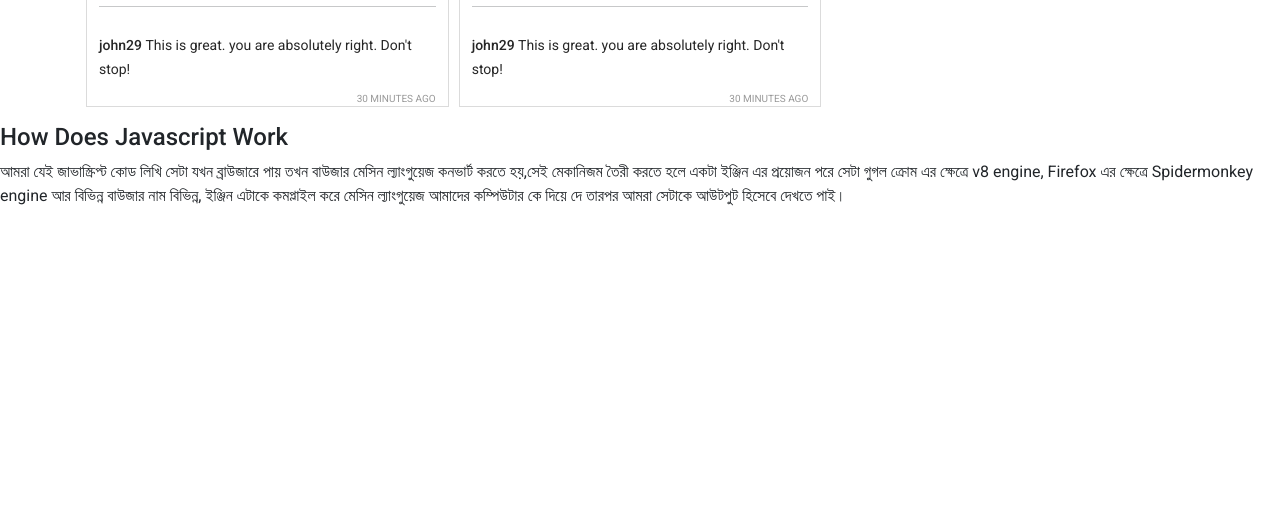
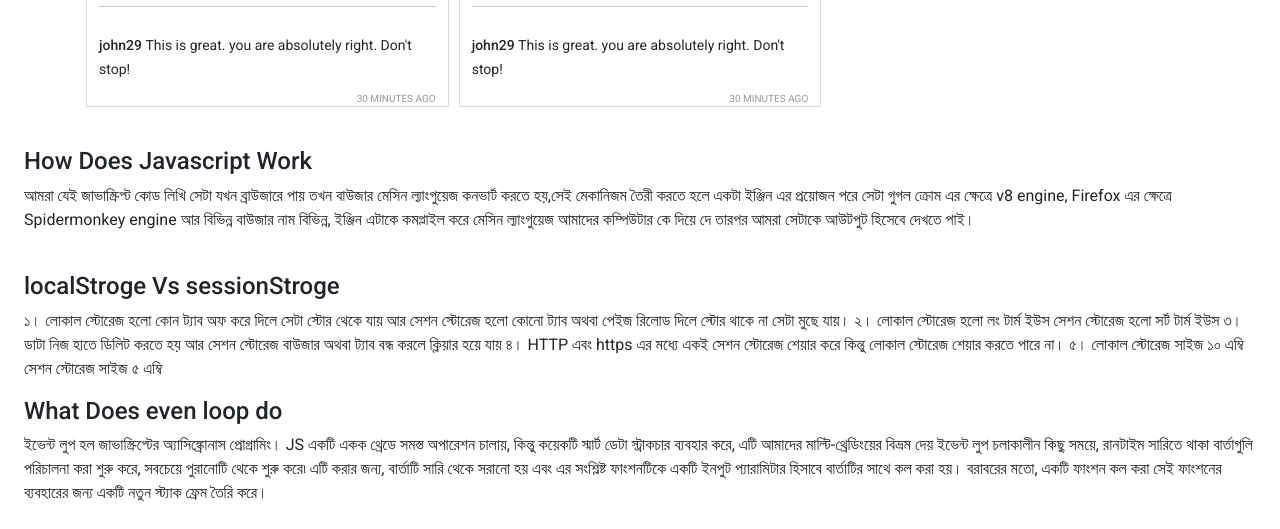
Before and after one commit to hosenmeraj/insta-sohor-interactive, a plain HTML site: page index.html in a window 1280 px wide. Shown: the part 1425-1954 px from the top of the page. Before the commit the page ends 1649 px from the top, so only its background shows below. Drawn offline with nearby package versions, Linux system fonts and the light colour scheme.

Commit message:
bonus part add

```diff
--- a/index.html
+++ b/index.html
@@ -79,15 +79,32 @@
             </div>
         </main>
 
-        <section>
+        <section class="m-4">
             <h4>How Does Javascript Work</h4>
             <p>
                 আমরা যেই জাভাস্ক্রিপ্ট কোড লিখি সেটা যখন ব্রাউজারে পায়  তখন বাউজার মেসিন ল্যাংগুয়েজ
                 কনভার্ট করতে হয়,সেই মেকানিজম তৈরী করতে হলে একটা ইঞ্জিন এর প্রয়োজন পরে সেটা গুগল
                 ক্রোম এর ক্ষেত্রে v8 engine, Firefox এর ক্ষেত্রে Spidermonkey engine  আর বিভিন্ন বাউজার নাম বিভিন্ন,
                 ইঞ্জিন এটাকে কমপ্লাইল করে মেসিন ল্যাংগুয়েজ আমাদের কম্পিউটার কে দিয়ে দে তারপর আমরা সেটাকে আউটপুট হিসেবে দেখতে পাই।
+            </p>
+           <br>
 
-
+           <h4>localStroge Vs sessionStroge</h4>
+            <p>
+           ১। লোকাল স্টোরেজ হলো কোন ট্যাব অফ করে দিলে সেটা স্টোর থেকে যায় আর সেশন স্টোরেজ হলো কোনো ট্যাব অথবা পেইজ রিলোড
+           দিলে স্টোর থাকে না সেটা মুছে যায়।
+           ২। লোকাল স্টোরেজ হলো লং টার্ম ইউস সেশন স্টোরেজ হলো সর্ট টার্ম ইউস
+           ৩।ডাটা নিজ হাতে ডিলিট করতে হয় আর সেশন স্টোরেজ বাউজার অথবা ট্যাব বন্ধ করলে ক্লিয়ার হয়ে যায়
+           ৪। HTTP এবং https এর মধ্যে একই সেশন স্টোরেজ শেয়ার করে কিন্তু লোকাল স্টোরেজ শেয়ার করতে পারে না।
+           ৫। লোকাল স্টোরেজ সাইজ ১০ এম্বি সেশন স্টোরেজ সাইজ ৫ এম্বি
+            </p>
+            <h4>What Does even loop do</h4>
+            <p>
+            ইভেন্ট লুপ হল জাভাস্ক্রিপ্টের অ্যাসিঙ্ক্রোনাস প্রোগ্রামিং। JS একটি একক থ্রেডে সমস্ত অপারেশন চালায়,
+            কিন্তু কয়েকটি স্মার্ট ডেটা স্ট্রাকচার ব্যবহার করে, এটি আমাদের মাল্টি-থ্রেডিংয়ের বিভ্রম দেয়
+            ইভেন্ট লুপ চলাকালীন কিছু সময়ে, রানটাইম সারিতে থাকা বার্তাগুলি পরিচালনা করা শুরু করে, সবচেয়ে পুরানোটি থেকে শুরু করে৷ এটি করার জন্য,
+            বার্তাটি সারি থেকে সরানো হয় এবং এর সংশ্লিষ্ট ফাংশনটিকে একটি ইনপুট প্যারামিটার হিসাবে বার্তাটির সাথে কল করা হয়।
+            বরাবরের মতো, একটি ফাংশন কল করা সেই ফাংশনের ব্যবহারের জন্য একটি নতুন স্ট্যাক ফ্রেম তৈরি করে।
             </p>
         </section>
         <footer></footer>
--- a/js/app.js
+++ b/js/app.js
@@ -1,6 +1,7 @@
 let posts=[];
 
 const likedPostsId = [];
+console.log(likedPostsId.length)
 const reportedPostsId = [];
 
 const getLikedPosts = () => {
@@ -16,6 +17,7 @@ const isLiked = (id) => {
 };
 
 const addToLiked = (id) => {
+  console.log(id);
     likedPostsId.push(id);
     showPosts(posts);
 };
@@ -54,7 +56,7 @@ const createPost = (post) => {
   // console.log(post)
     const image = post.image;
     const comment = post.comments[0];
-    console.log(comment.user)
+    // console.log(comment.user)
     const div = document.createElement( "article" );
     div.classList.add( "post" );
     div.innerHTML = `
@@ -136,7 +138,7 @@ const createPost = (post) => {
 };
 
 const showPosts = (posts) => {
-  console.log(posts);
+  // console.log(posts);
     const productsContainer = document.getElementById( "posts" );
     productsContainer.innerHTML = "";
     posts.forEach((post) => {
@@ -146,11 +148,11 @@ const showPosts = (posts) => {
 };
 
 const displayLikedPosts = () => {
-  document.getElementById( "liked" ).innerHTML='';
     const likedPosts = getLikedPosts();
+    document.getElementById( "liked" ).textContent='';
     likedPosts.forEach((post) => {
         const div = createPost(post);
-        document.getElementById( "liked" ).appendChild(div);
+        document.getElementById("liked").appendChild(div);
     });
 };
 
```
